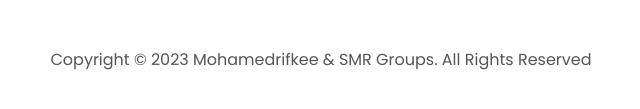
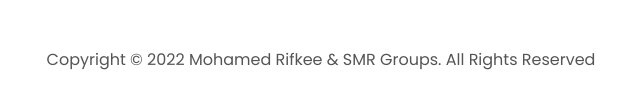
Before and after one commit to MohamedRifkee/portfolio, a plain HTML site: page index.html in a window 1280 px wide. Shown: the part 3698-3807 px from the top of the page, 319-959 px from the left. Drawn offline with Linux system fonts and the light colour scheme.

Commit message:
copyright

```diff
--- a/index.html
+++ b/index.html
@@ -353,7 +353,7 @@
                     </ul>
                 </div>
             </nav>
-        <p>Copyright &#169; 2023 Mohamedrifkee & SMR Groups. All Rights Reserved</p>
+        <p>Copyright &#169; 2022 Mohamed Rifkee & SMR Groups. All Rights Reserved</p>
 
         </footer>
 
```
